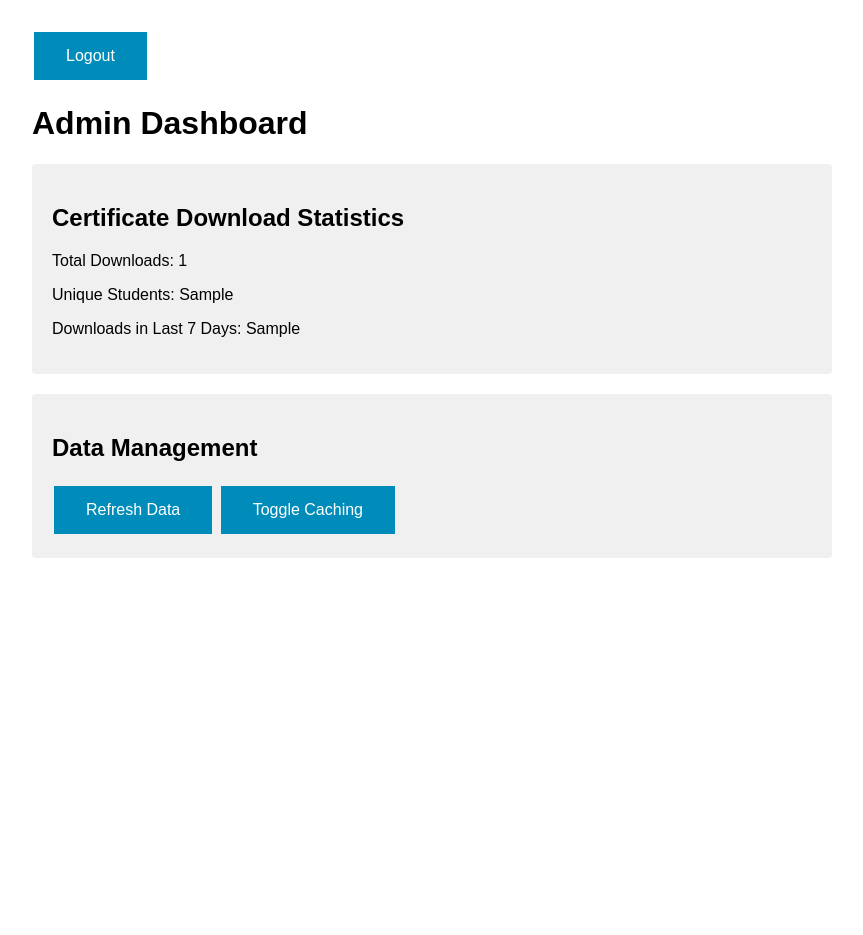
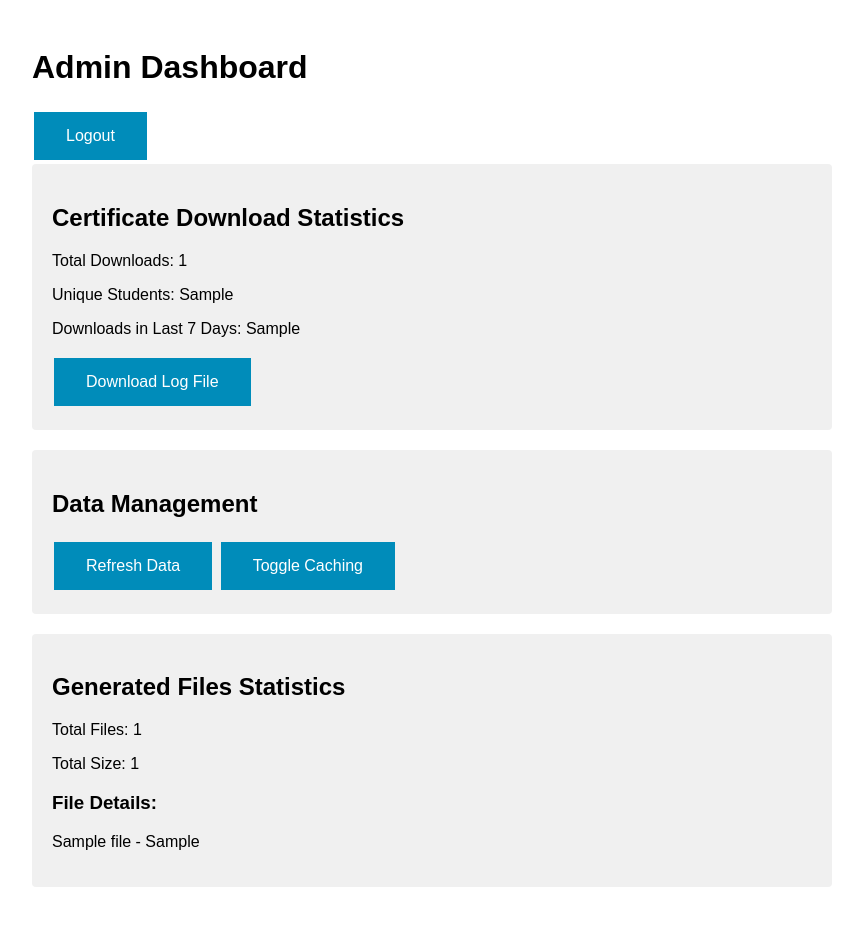
Before and after one commit to Sathimantha/cpcglobal_Certificate_Generator, a Flask app: template certificate_server/templates/admin.html in a window 1280 px wide. Shown: the whole page, without its empty margins (208-1071 px from the left). Before the commit the page ends 558 px from the top, so only its background shows below. Run offline with Flask 3, Linux system fonts and the light colour scheme; the template is opened without the code that fills it: most values are stand-ins (such as "Sample title", 1, 10 or a date in 2020).

Commit message:
Add generated files directory monitor

```diff
--- a/certificate_server/app.py
+++ b/certificate_server/app.py
@@ -6,7 +6,8 @@ import pandas as pd
 from werkzeug.middleware.proxy_fix import ProxyFix
 from certificate_generator import generate_certificate
 from datetime import datetime
-from admin_functions import load_data, refresh_data, toggle_caching, get_download_stats
+from admin_functions import (load_data, refresh_data, toggle_caching, get_download_stats,
+                             get_log_file_path, get_generated_files_stats)
 from config import ADMIN_PASSWORD, SECRET_KEY
 
 # Initialize Flask app
@@ -150,7 +151,15 @@ def admin_dashboard():
     if not session.get('admin_logged_in'):
         return redirect(url_for('admin_login'))
     stats = get_download_stats()
-    return render_template('admin.html', stats=stats)
+    generated_files_stats = get_generated_files_stats()
+    return render_template('admin.html', stats=stats, generated_files_stats=generated_files_stats)
+
+@app.route('/admin/download_log')
+def download_log():
+    if not session.get('admin_logged_in'):
+        return redirect(url_for('admin_login'))
+    log_file_path = get_log_file_path()
+    return send_file(log_file_path, as_attachment=True, download_name='certificate_downloads.xlsx')
 
 @app.route('/api/refresh_data', methods=['POST'])
 def api_refresh_data():
--- a/certificate_server/templates/admin.html
+++ b/certificate_server/templates/admin.html
@@ -1,18 +1,31 @@
 <div id="admin-dashboard">
+    <h1>Admin Dashboard</h1>
     <a href="{{ url_for('admin_logout') }}" class="button">Logout</a>
-    <h1>Admin Dashboard</h1>
 
     <div class="card">
         <h2>Certificate Download Statistics</h2>
         <p>Total Downloads: {{ stats.total_downloads }}</p>
         <p>Unique Students: {{ stats.unique_students }}</p>
         <p>Downloads in Last 7 Days: {{ stats.recent_downloads }}</p>
+        <a href="{{ url_for('download_log') }}" class="button">Download Log File</a>
     </div>
 
     <div class="card">
         <h2>Data Management</h2>
         <button class="button" onclick="refreshData()">Refresh Data</button>
         <button class="button" onclick="toggleCaching()">Toggle Caching</button>
+    </div>
+
+    <div class="card">
+        <h2>Generated Files Statistics</h2>
+        <p>Total Files: {{ generated_files_stats.file_count }}</p>
+        <p>Total Size: {{ generated_files_stats.total_size_formatted }}</p>
+        <h3>File Details:</h3>
+        <ul>
+            {% for file in generated_files_stats.files %}
+            <li>{{ file.name }} - {{ file.size_formatted }}</li>
+            {% endfor %}
+        </ul>
     </div>
 
     <div id="message" class="callout" style="display: none;"></div>
@@ -55,6 +68,10 @@
             background-color: #f8d7da;
             color: #721c24;
         }
+        ul {
+            list-style-type: none;
+            padding-left: 0;
+        }
     </style>
 
     <script>
```
Also changed, not shown: certificate_server/admin_functions.py (+36 -1 lines).
